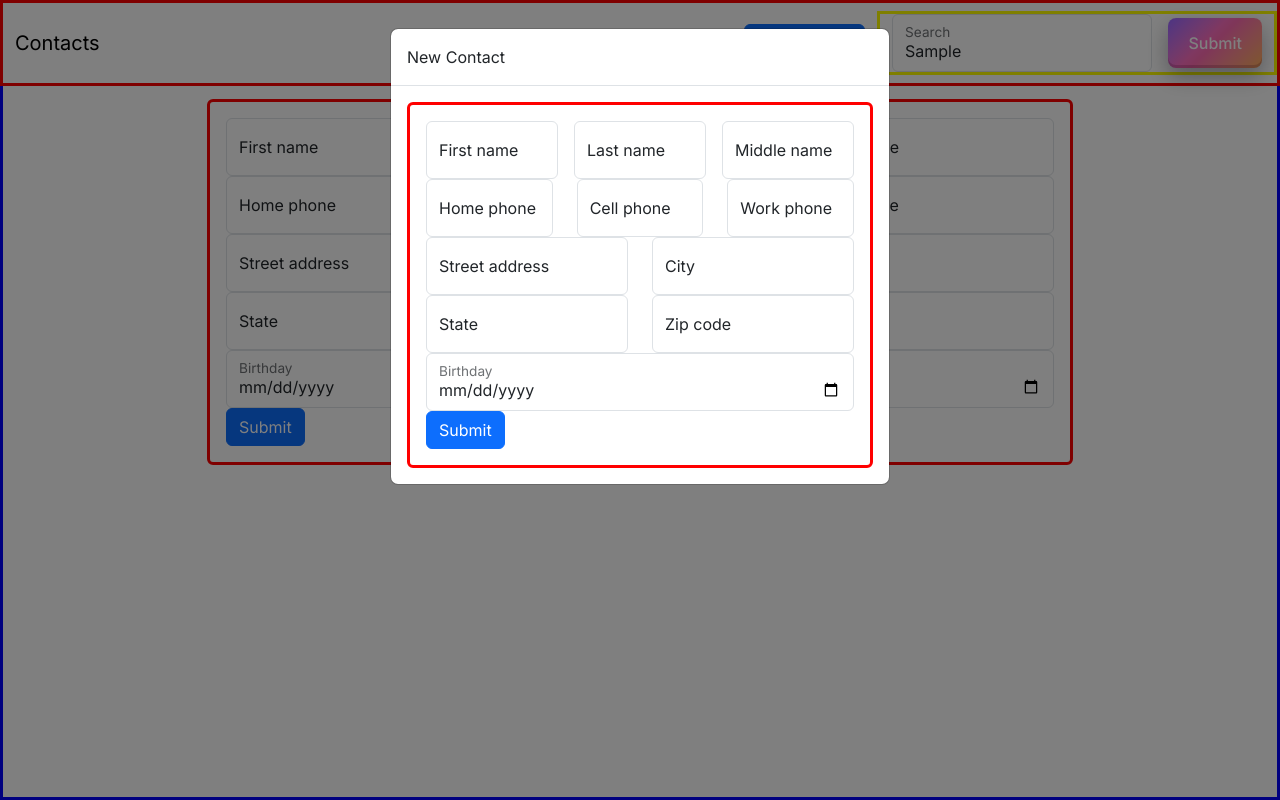
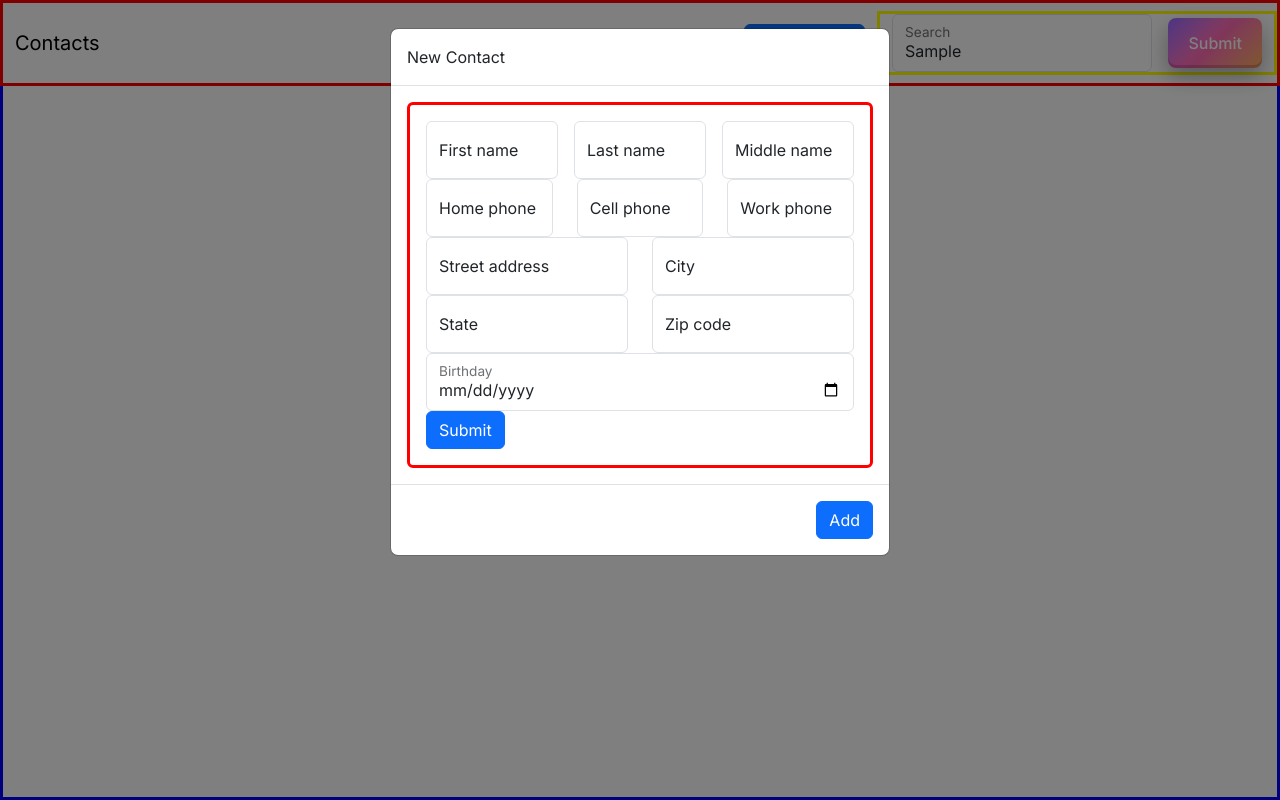
Before and after one commit to BenjaminBrandon/Contacts_app, a Next.js app: page / in a window 1280 px wide. Both pictures are taken after typing "Sample" into the empty fields and a click on the button "Add Contact". Built offline with nearby package versions, Linux system fonts and the light colour scheme.

Commit message:
removed add contact from main page

```diff
--- a/src/app/Contacts/Contacts.tsx
+++ b/src/app/Contacts/Contacts.tsx
@@ -1,8 +1,6 @@
 'use client';
 import React, { useState } from 'react';
-import { Container, Modal } from 'react-bootstrap';
 import SearchBar from './SearchBar/SearchBar';
-import AddContact from './AddContact/AddContact';
 
 const Contacts = () => {
   const [search, setSearch] = useState<string>('');
@@ -16,7 +14,6 @@ const Contacts = () => {
         searchFn={searchFn}
         search={search}
       />
-      <AddContact />
     </div>
   );
 };
--- a/src/app/Contacts/SearchBar/SearchBar.tsx
+++ b/src/app/Contacts/SearchBar/SearchBar.tsx
@@ -9,6 +9,7 @@ import {
   Modal,
   ModalHeader,
   ModalBody,
+  ModalFooter,
 } from 'react-bootstrap';
 import AddContact from '../AddContact/AddContact';
 
@@ -35,6 +36,9 @@ const SearchBar = () => {
         <ModalBody>
           <AddContact />
         </ModalBody>
+        <ModalFooter>
+          <Button>Add</Button>
+        </ModalFooter>
       </Modal>
       <Container className={styles.SearchField}>
         <Button className={styles.SearchButton}>Submit</Button>
```
